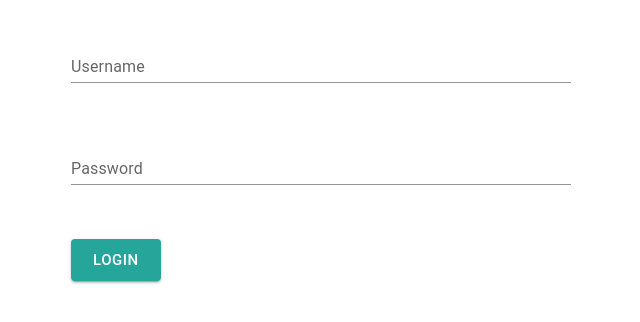
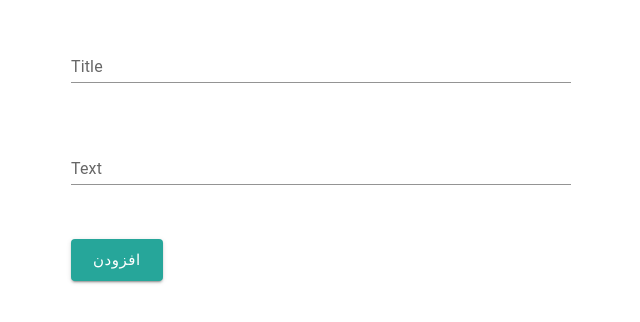
Before and after one commit to Samira-ABDI79/Aban, a React (Create React App) app: page /add-notification in a window 1280 px wide. Shown: the part 242-564 px from the top of the page, without its empty margins (319-959 px from the left). Built offline with nearby package versions, Linux system fonts and the light colour scheme.

Commit message:
feat (*) : add AddNotification

```diff
--- a/src/components/AddNotification/AddNotification.js
+++ b/src/components/AddNotification/AddNotification.js
@@ -1,14 +1,14 @@
 import {
     Button,
       FormControl,
-      FormLabel,
+
       TextField,
       Typography,
       Box,
       Alert
     } from "@mui/material";
-    import React, { FormEvent, useState } from "react";
-    import { Link } from "react-router-dom";
+    import React, {  useState } from "react";
+
     import {FormWrapper} from  "./AddNotificationStyle"
 
 
@@ -24,7 +24,7 @@ import {
       },
     };
     const buttonStyle={
-      textDecoration: "none",
+
       color: "#fff",
       backgroundColor: "#26a69a",
       textAlign: "center",
@@ -37,122 +37,105 @@ import {
     }
   function AddNotification(){
 
-     const [enteredPassword, setEnteredPassword] = useState("");
-     const [passwordTouched, setPasswordTouched] = useState(false);
+     const [enteredText, setEnteredText] = useState("");
+     const [TextTouched, setTextTouched] = useState(false);
 
 
-    //* password validation
-    let passwordErrorMessage = ["password should contain at least"];
-    let passwordIsValid = true;
 
-    if (!/[a-zA-Z0-9]{6,}/.test(enteredPassword)) {
-      passwordErrorMessage.push(" 6 characters");
-      passwordIsValid = false;
+        const [enteredTitle, setEnteredTitle] = useState("");
+        const [TitleTouched, setTitleTouched] = useState(false);
+
+    //* Title validation
+    let TitleIsValid = true;
+    let TitleErrorMessage = "";
+
+    if (!/^[a-zA-Z0-9]+$/.test(enteredTitle)) {
+      TitleErrorMessage = "Enter a valid Title";
+      TitleIsValid = false;
     }
-    if (!/(?=.*[A-Z])/.test(enteredPassword)) {
-      passwordErrorMessage.push(" one uppercase");
-      passwordIsValid = false;
+    if (enteredTitle.trim() === "") {
+      TitleErrorMessage = "Title is required";
+      TitleIsValid = false;
     }
-    if (!/(?=.*\d)/.test(enteredPassword)) {
-      passwordErrorMessage.push(" one digit");
-      passwordIsValid = false;
+    const TitleError = !TitleIsValid && TitleTouched;
+
+
+    //* Text validation
+    let TextIsValid = true;
+    let TextErrorMessage = "";
+
+    if (!/^[a-zA-Z0-9]+$/.test(enteredText)) {
+      TextErrorMessage = "Enter a valid Text";
+      TextIsValid = false;
     }
-    const passwordError = !passwordIsValid && passwordTouched;
-      const inputStyles = {
-          "& .MuiOutlinedInput-root": {
-            backgroundColor: "white",
-            height: { xs: "50px", md: "40px" },
-          },
-        };
-        const [enteredUsername, setEnteredUsername] = useState("");
-        const [usernameTouched, setUsernameTouched] = useState(false);
+    if (enteredText.trim() === "") {
+      TextErrorMessage = "Text is required";
+      TextIsValid = false;
+    }
+    const TextError = !TextIsValid && TextTouched;
 
-    //* username validation
-    let usernameIsValid = true;
-    let usernameErrorMessage = "";
-
-    if (!/^[a-zA-Z0-9]+$/.test(enteredUsername)) {
-      usernameErrorMessage = "Enter a valid username";
-      usernameIsValid = false;
-    }
-    if (enteredUsername.trim() === "") {
-      usernameErrorMessage = "Username is required";
-      usernameIsValid = false;
-    }
-    const usernameError = !usernameIsValid && usernameTouched;
-
-    const user={
-      userName:"samira",
-      password:"samira#abdi"
-    }
-
-  const flag=(enteredUsername===user.userName && enteredPassword===user.password) ? true : false;
-
-  const route=(flag ) ? "/panel/posts" : "/"
-  const alertFlag=((enteredUsername.trim() === "")||(enteredPassword.trim()==="")) ? true : false;
 
     const submitHandler = (event) => {
+      // TextErrorMessage = "Text is required";
+
       event.preventDefault();
-      if (!passwordIsValid && !usernameIsValid) {
-        return;
+      if (enteredText.trim() === "" ) {
+        TextErrorMessage = "Text is required";
+        TextIsValid = false;
       }
+      if (enteredTitle.trim() === "") {
+        TitleErrorMessage = "Title is required";
+        TitleIsValid = false;
+      }
+
     };
     return(
           <>
+           <form onSubmit={submitHandler}>
         <FormWrapper sx={{ display:"flex" ,flexDirection:"column", justifyContent:"space-around" , alignItems:"start"
         , height:{lg:"300px"} , padding:"20px"
       }}>
          <FormControl fullWidth>
                   <TextField
                     variant="standard"
-                    label="Username"
-                    sx={usernameError ? inputErrorStyles : {}}
-                    value={enteredUsername}
-                    onChange={(e) => setEnteredUsername(e.target.value)}
-                    onBlur={() => setUsernameTouched(true)}
+                    label="Title"
+                    sx={TitleError ? inputErrorStyles : {}}
+                    value={enteredTitle}
+                    onChange={(e) => setEnteredTitle(e.target.value)}
+                    onBlur={() => setTitleTouched(true)}
                   />
-                  {usernameError && (
+                  {TitleError && (
                     <Typography
                       sx={{ color: "#f03637", fontSize: "14px", fontWeight: 500 }}
                     >
-                      {usernameErrorMessage}
+                      {TitleErrorMessage}
                     </Typography>
                   )}
                 </FormControl>
               <FormControl fullWidth>
                   <TextField
                     variant="standard"
-                    label="Password"
-                    type={"password"}
-                    sx={passwordError ? inputErrorStyles : {}}
-                    value={enteredPassword}
-                    onChange={(e) => setEnteredPassword(e.target.value)}
-                    onBlur={() => setPasswordTouched(true)}
+                    label="Text"
+
+                    sx={TextError ? inputErrorStyles : {}}
+                    value={enteredText}
+                    onChange={(e) => setEnteredText(e.target.value)}
+                    onBlur={() => setTextTouched(true)}
                   />
-                  {passwordError && (
+                  {TextError && (
                     <Typography
                       sx={{ color: "#f03637", fontSize: "14px", fontWeight: 500 }}
                     >
-                      {passwordErrorMessage.join(" ")}
+                      {TextErrorMessage.join(" ")}
                     </Typography>
                   )}
                 </FormControl>
-              <Button variant="contained" size="large" sx={buttonStyle}>
-             <Link to={route} style={buttonStyle}>Login </Link>
+              <Button variant="contained" size="large" type={"submit"} sx={buttonStyle}>
+             افزودن
               </Button>
-              {!alertFlag && !flag && (
 
-                   <Alert severity="error" >name and password is notvalid </Alert>
-
-
-                 )}
-                   {/* {flag && (
-
-                   <Alert severity="success" >name and password isvalid </Alert>
-
-
-                 )} */}
           </FormWrapper>
+          </form>
           </>
 
       )
```
